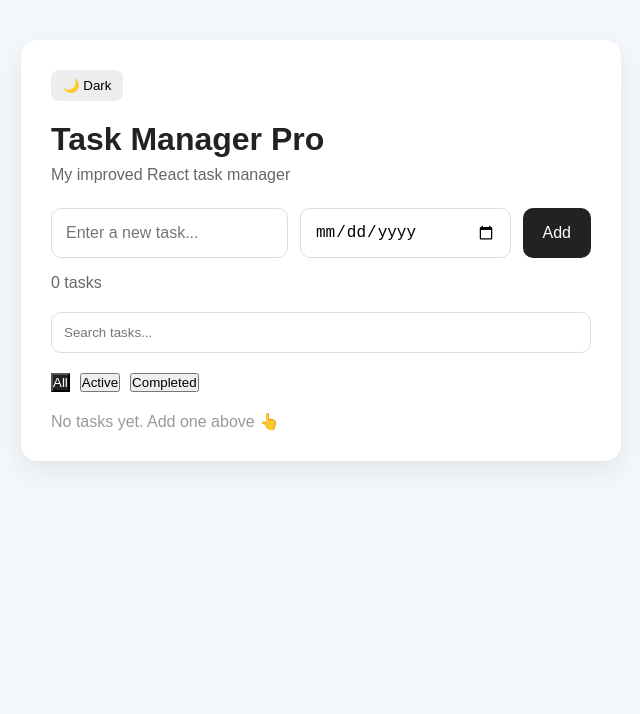
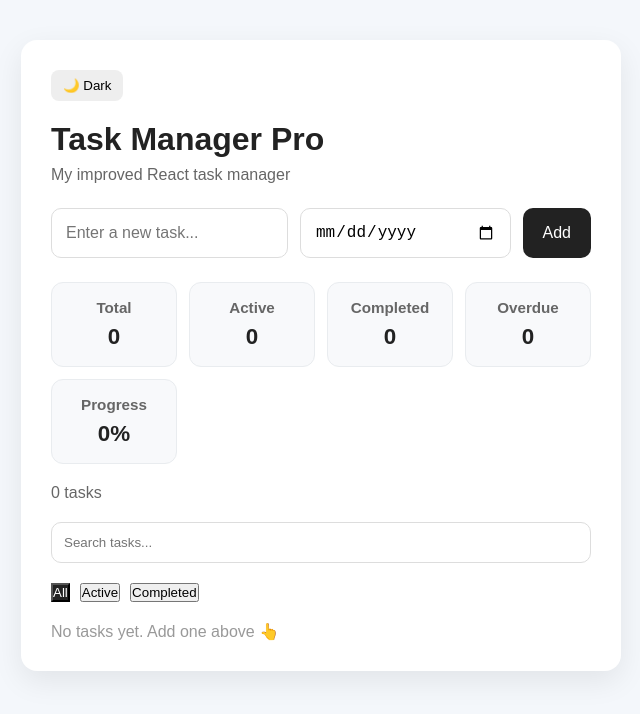
Before and after one commit to kocevanatalia/task-manager-pro, a React (Vite) app: page / in a window 1280 px wide. Shown: the top 714 px of the page, without its empty margins (319-959 px from the left). Built offline with nearby package versions, Linux system fonts and the light colour scheme.

Commit message:
Added Stats Dashboard

```diff
--- a/src/App.jsx
+++ b/src/App.jsx
@@ -252,6 +252,13 @@ function App() {
     setTasks((tasks) => arrayMove(tasks, oldIndex, newIndex));
   };
 
+  const totalTasks = tasks.length;
+  const completedTasks = tasks.filter((t) => t.completed).length;
+  const activeTasks = tasks.filter((t) => !t.completed).length;
+  const overdueTasks = tasks.filter((t) => isOverdue(t)).length;
+  const progress =
+    totalTasks === 0 ? 0 : Math.round((completedTasks / totalTasks) * 100);
+
   return (
     <div className={darkMode ? 'app dark' : 'app'}>
       <div className="container">
@@ -283,6 +290,33 @@ function App() {
             onChange={(e) => setDueDate(e.target.value)}
           />
           <button onClick={handleAddTask}>Add</button>
+        </div>
+
+        <div className="stats-grid">
+          <div className="stat-card">
+            <h3>Total</h3>
+            <p>{totalTasks}</p>
+          </div>
+
+          <div className="stat-card">
+            <h3>Active</h3>
+            <p>{activeTasks}</p>
+          </div>
+
+          <div className="stat-card">
+            <h3>Completed</h3>
+            <p>{completedTasks}</p>
+          </div>
+
+          <div className="stat-card">
+            <h3>Overdue</h3>
+            <p>{overdueTasks}</p>
+          </div>
+
+          <div className="stat-card">
+            <h3>Progress</h3>
+            <p>{progress}%</p>
+          </div>
         </div>
 
         <p style={{ marginTop: '16px', color: '#666' }}>
--- a/src/index.css
+++ b/src/index.css
@@ -243,3 +243,44 @@ h1 {
 .task-item:active {
   opacity: 0.7;
 }
+
+.stats-grid {
+  display: grid;
+  grid-template-columns: repeat(auto-fit, minmax(120px, 1fr));
+  gap: 12px;
+  margin-top: 24px;
+  margin-bottom: 20px;
+}
+
+.stat-card {
+  background: #f8f9fb;
+  border: 1px solid #e9ecef;
+  border-radius: 12px;
+  padding: 16px;
+  text-align: center;
+}
+
+.stat-card h3 {
+  font-size: 0.95rem;
+  color: #666;
+  margin-bottom: 8px;
+  font-weight: 600;
+}
+
+.stat-card p {
+  font-size: 1.4rem;
+  font-weight: 700;
+  color: #222;
+}
+.dark .stat-card {
+  background: #2a2a2a;
+  border: 1px solid #444;
+}
+
+.dark .stat-card h3 {
+  color: #bbb;
+}
+
+.dark .stat-card p {
+  color: white;
+}
```
Also changed, not shown: src/components/FilterBar.jsx (deleted), src/components/Header.jsx (deleted), src/components/SortableTaskItem.jsx (deleted), src/components/TaskInput.jsx (deleted), src/components/TaskList.jsx (deleted).
